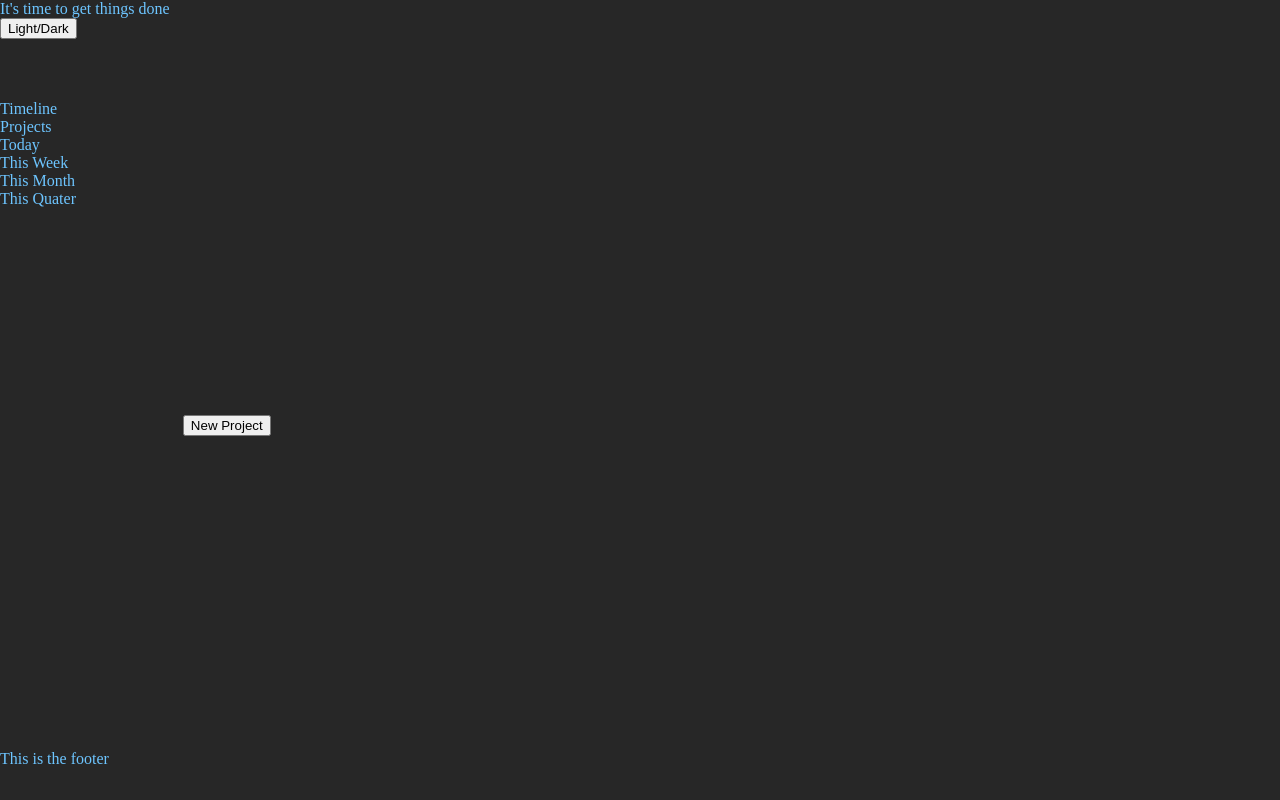
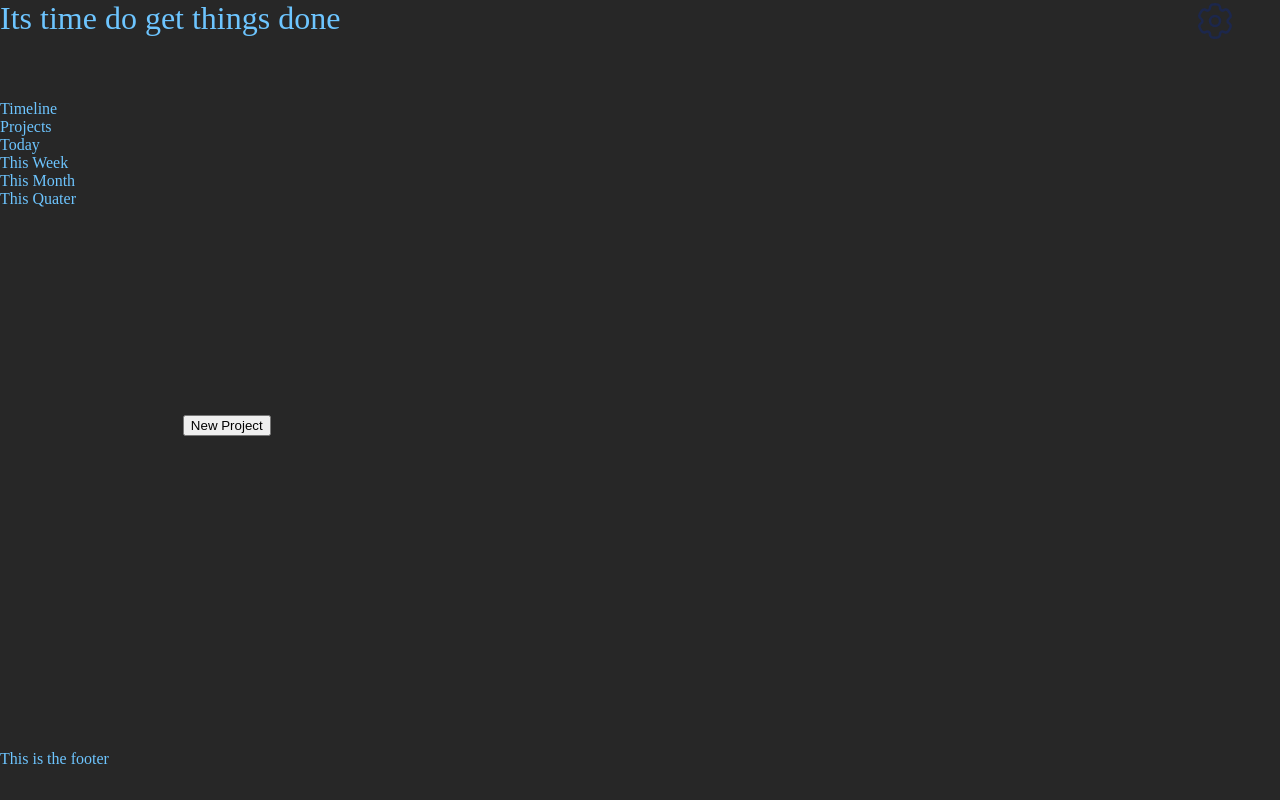
Before and after one commit to JustDom223/toDoList, a website built with webpack: page src/template.html in a window 1280 px wide. Built offline with nearby package versions, Linux system fonts and the light colour scheme.

Commit message:
managed to get the dropdown menu working. there is an issue when i use the function to make the parent div the same size as the first child this causes a conflict with the css file I have cleared the issue and its working now Also you cant transition to fit-content it has to be a solid size

```diff
--- a/src/index.js
+++ b/src/index.js
@@ -1,10 +1,13 @@
 import "./styles/main.css";
-import createHeader from "./pageManipulaton/header";
+
+// import createHeader from "./pageManipulaton/header";
 import createSidebar from "./pageManipulaton/sideBar";
 import createMain from "./pageManipulaton/main";
 import createFooter from "./pageManipulaton/footer";
 import { fetchLocalStorage } from "./script/localStorage";
 import populateMain from "./script/populateMain";
+import activateHeader from "./pageManipulaton/header";
+
 
 document.addEventListener("DOMContentLoaded", () => {
   fetchLocalStorage();
@@ -12,9 +15,7 @@ document.addEventListener("DOMContentLoaded", () => {
 
   const contentElement = document.querySelector("#content");
 
-  // Add the image to our existing div.
-
-  contentElement.appendChild(createHeader());
+  activateHeader()
   contentElement.appendChild(createSidebar());
   contentElement.appendChild(createMain());
   contentElement.appendChild(createFooter());
--- a/src/pageManipulaton/header.js
+++ b/src/pageManipulaton/header.js
@@ -1,27 +1,36 @@
+import cogSVG from "../assets/svg/settings-svgrepo-com.svg"
+import getFirstChildHeight from "../script/getFirstChildHeight";
+import toggleDropDown from "../script/initializeDropDown";
+
 function toggleTheme() {
   document.documentElement.classList.toggle("special");
 }
+// Children for tabs
+function createTabImg() {
+  const settingsSvg = new Image();
+  settingsSvg.src = cogSVG;
+  settingsSvg.classList.add("cogSVG");
 
-export default function createHeader() {
-  // create Header element
-  const headerElement = document.createElement("header");
-  // Create children for header element
-  const headingElement = document.createElement("h1");
-  const themeToggleElement = document.createElement("input");
-  //   Choosing element type
-  themeToggleElement.type = "button";
-  // Add content to children
-  headingElement.innerHTML = "It's time to get things done";
-  themeToggleElement.value = "Light/Dark";
-  //   Add classes to elements
-  themeToggleElement.classList.add("button");
+  return settingsSvg;
+}
+
+
+export default function activateHeader() {
+  // Find elements
+  const settingsDropDown = document.querySelector(".settingsDropDown")
+  const dropDownButtonElement = document.querySelector(".dropDownButton")
+  const lightDarkButton = document.querySelector("#theme")
+  // Add the image to our existing div.
+  dropDownButtonElement.appendChild(createTabImg())
+  // Change the parent elements size to match the first child
+  // settingsDropDown.style.height = `${getFirstChildHeight(settingsDropDown)}px`;
+
   // Add event listener to button
-  themeToggleElement.addEventListener("click", () => {
+  lightDarkButton.addEventListener("click", () => {
     toggleTheme();
   });
 
-  // Populate main
-  headerElement.appendChild(headingElement);
-  headerElement.appendChild(themeToggleElement);
-  return headerElement;
+  settingsDropDown.addEventListener("click", () =>{
+    toggleDropDown(settingsDropDown)
+  })
 }
--- /dev/null
+++ b/src/script/initializeDropDown.js
@@ -0,0 +1,4 @@
+export default function toggleDropDown(element) {
+    // element.style.height = null
+    element.classList.toggle("clicked");
+  }
--- a/src/styles/main.css
+++ b/src/styles/main.css
@@ -108,11 +108,40 @@ video {
 }
 
 header {
+  display: flex;
+  justify-content: space-between;
   background-color: var(--main-color-darkmode);
   color: var(--font-color-darkmode);
   grid-column: 1/3;
   grid-row: 1/2;
 }
+
+header h1{
+  font-size: 32px;
+}
+
+.settingsDropDown {
+  margin-right: 20px;
+  display: inline-block;
+  overflow: hidden;
+  height: 40px;
+  transition: height 500ms ease-in-out;
+}
+
+.settingsDropDown.clicked {
+  height: 100px;
+}
+
+
+
+.dropDownButton{
+  display: flex;
+  height: 40px;
+  border: none;
+  background: none;
+
+}
+
 
 #sidebar {
   background-color: var(--main-color-darkmode);
--- a/src/template.html
+++ b/src/template.html
@@ -7,6 +7,18 @@
   </head>
   <body>
     <dialog id="contentForm"></dialog>
-    <div id="content"></div>
+    <div id="content">
+      <header>
+        <h1>Its time do get things done</h1>
+        <div class="settingsDropDown">
+          <button class="dropDownButton"></button>
+          <ul class="dropDownContent">
+            <li id="theme">Light/Dark</li>
+            <li>Option2</li>
+            <li>Option3</li>
+          </ul>
+        </div>
+      </header>
+    </div>
   </body>
 </html>
```
Also changed, not shown: dist/bundle86d55e5a15d4300cd304.js (added), dist/bundleac18d563939df8ceb781.js (deleted), dist/index.html, dist/settings-svgrepo-com.svg (added), src/assets/svg/settings-svgrepo-com.svg (added), 2 other files.
